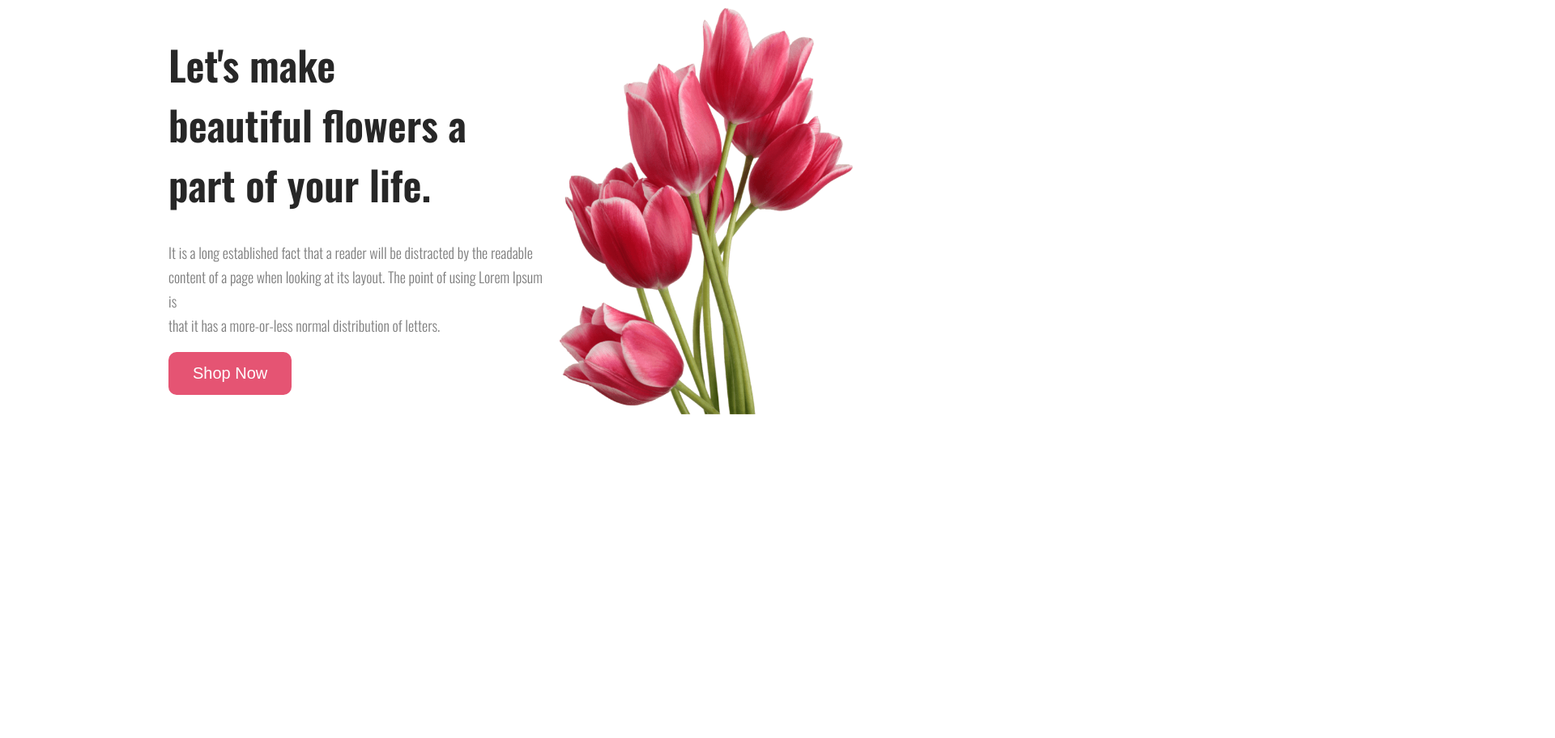
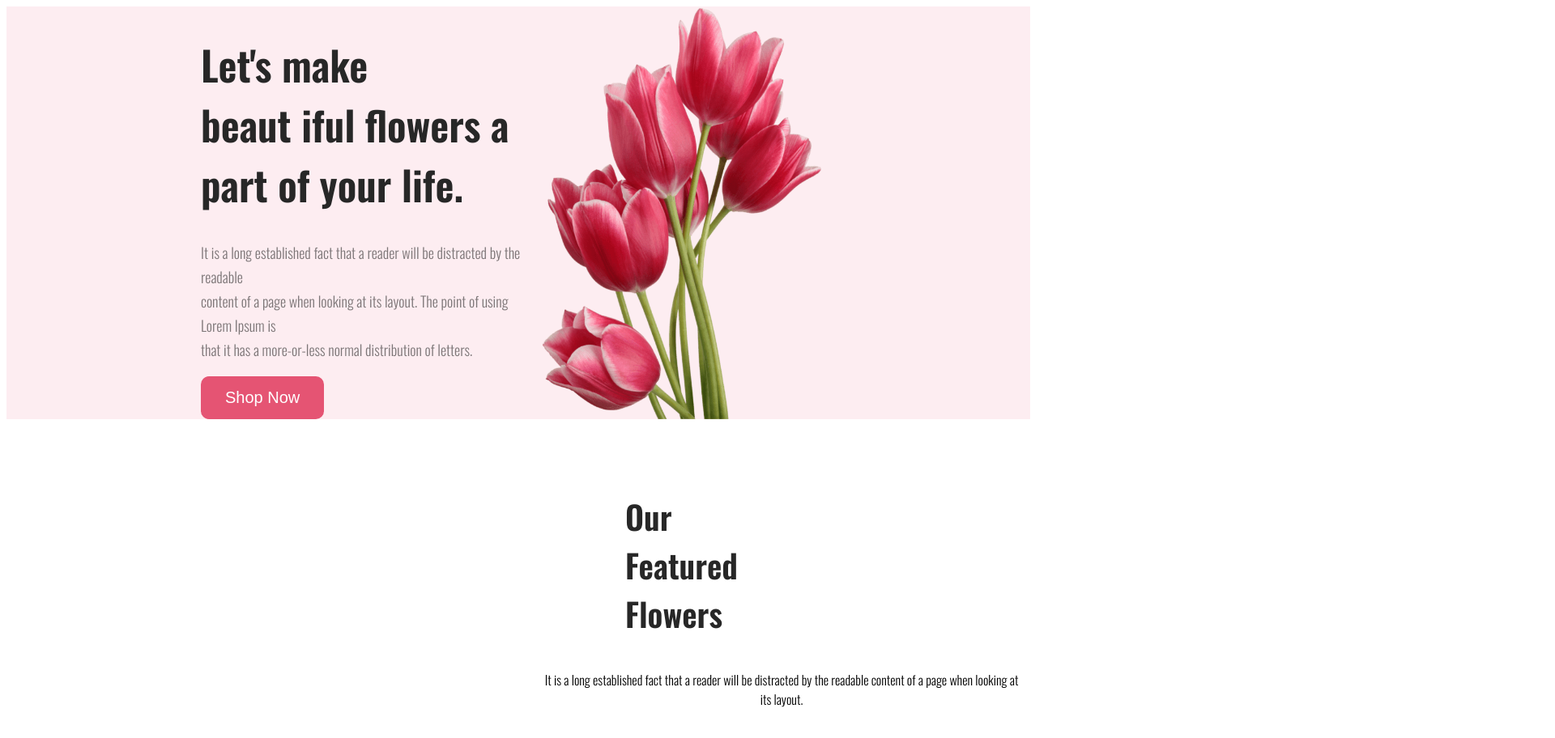
Before and after one commit to RaseLake/july-ass, a plain HTML site: page index.html in a window 1280 px wide. Shown: the whole page at 81% size, 1920 px wide, since content can reach past the window. Before the commit the page ends 800 px from the top, so only its background shows below. Drawn offline with nearby package versions, Linux system fonts and the light colour scheme.

Commit message:
section title done

```diff
--- a/index.html
+++ b/index.html
@@ -13,14 +13,14 @@
 
 </head>
 <body>
-    <header class="header" >
+    <header class="headath" >
         <div class="container">
         <div>
 
        <h1 class="heading">
-            Let's make <br> beautiful flowers a <br> part of your life.
+            Let's make <br> beaut  iful flowers a <br> part of your life.
         </h1>
-        <p class="heading2">It is a long established fact that a reader will be distracted by the readable <br> content of a page when looking at its layout. The point of using Lorem Ipsum is <br> that it has a more-or-less normal distribution of letters.</p>
+        <p class="paragraph">It is a long established fact that a reader will be distracted by the readable <br> content of a page when looking at its layout. The point of using Lorem Ipsum is <br> that it has a more-or-less normal distribution of letters.</p>
         <button class="btn-primary">Shop Now</button>
     </div>
         <img class="flow1" src="Flower Asset/pngwing 10.png" alt="">
@@ -30,6 +30,11 @@
 
     </header>
     <main>
+        <section class="about">
+            <h3 class="section-title">Our Featured Flowers</h3>
+            <p class="title-description">It is a long established fact that a reader will be distracted by the readable content of a page when looking at its layout.</p>
+
+        </section>
 
     </main>
     <footer>
--- a/style.css
+++ b/style.css
@@ -1,9 +1,10 @@
-body{
+body {
 
     font-family: 'Oswald', sans-serif;
 
 }
-.heading{
+
+.heading {
     color: #272727;
 
     font-size: 50px;
@@ -11,15 +12,17 @@ font-style: normal;
     font-weight: 600;
     line-height: normal;
 }
-.heading2{
-    color: rgba(39, 39, 39, 0.60);
+
+.paragraph {
+    color: #27272799;
 
     font-size: 18px;
     font-style: normal;
     font-weight: 400;
     line-height: 30px;
 }
-.btn-primary{
+
+.btn-primary {
     border-radius: 10px;
     background: #E55473;
     font-size: 20px;
@@ -28,17 +31,41 @@ padding: 15px 30px;
     align-items: flex-start;
     border: 0;
 }
-.container{
-    margin: 0px 200px;
+
+.container {
+    margin: 0px 240px;
     display: flex;
 
 }
-.flow1{
-    width: 400px;
-    position: relative;
-.header{
-    background: rgba(229, 84, 115, 0.10)
-    width: 1920px;
-height: 850px;
-flex-shrink: 0;
+
+.flow1 {
+    width: 380px;
 }
+
+
+.headath {
+    background: rgba(229, 84, 115, 0.10);
+
+}
+
+.flow1 {
+    float: right;
+}
+
+/* section style type */
+
+.section-title {
+    color: #272727;
+    text-align: center;
+    font-size: 40px;
+    font-style: normal;
+    font-weight: 600;
+    line-height: normal;
+    padding: 50px 764px 0px;
+}
+
+.title-description {
+    text-align: center;
+    padding: 0px 660px 20px;
+    width: 594px;
+}
```
Lines whose indentation alone changed are shown as unchanged.
